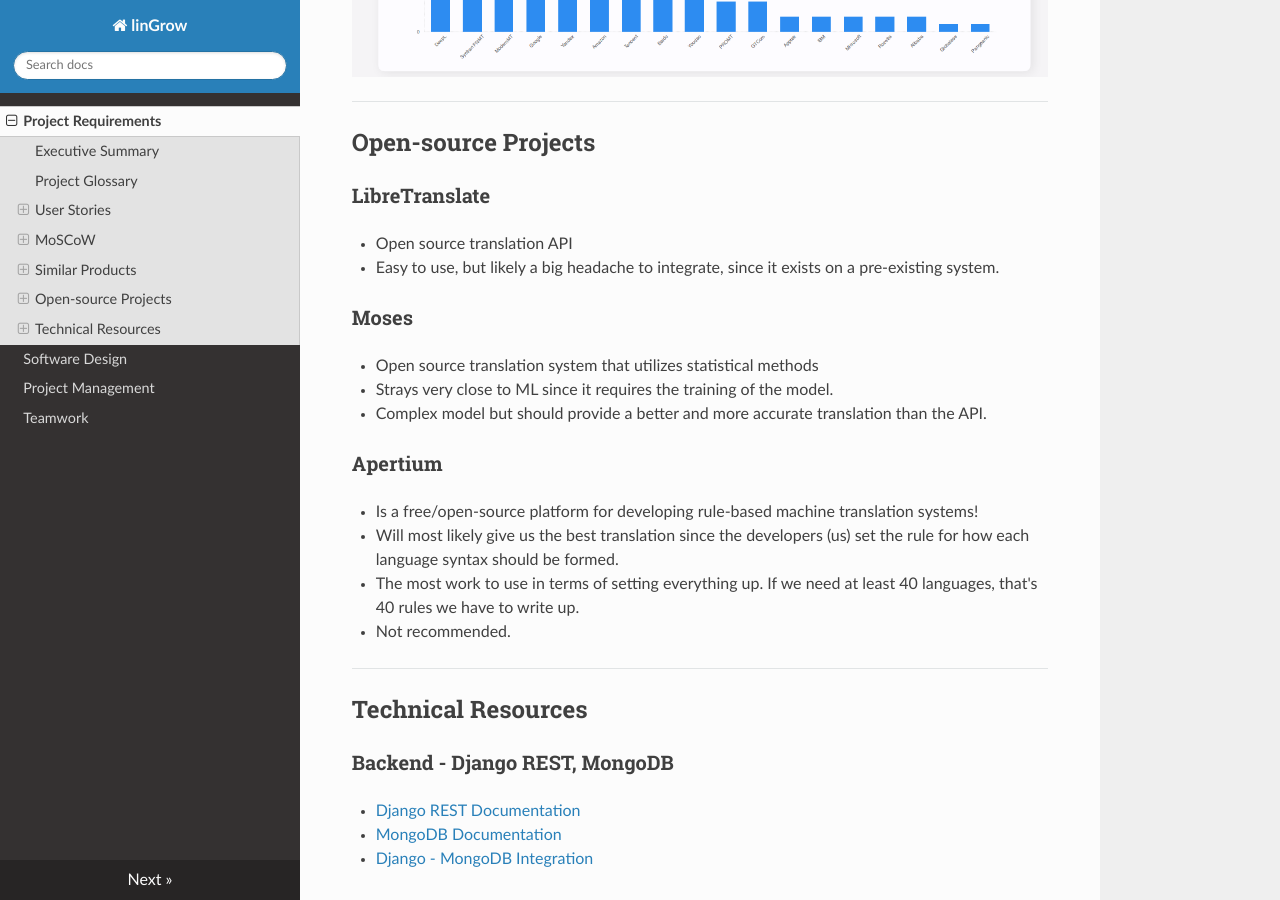
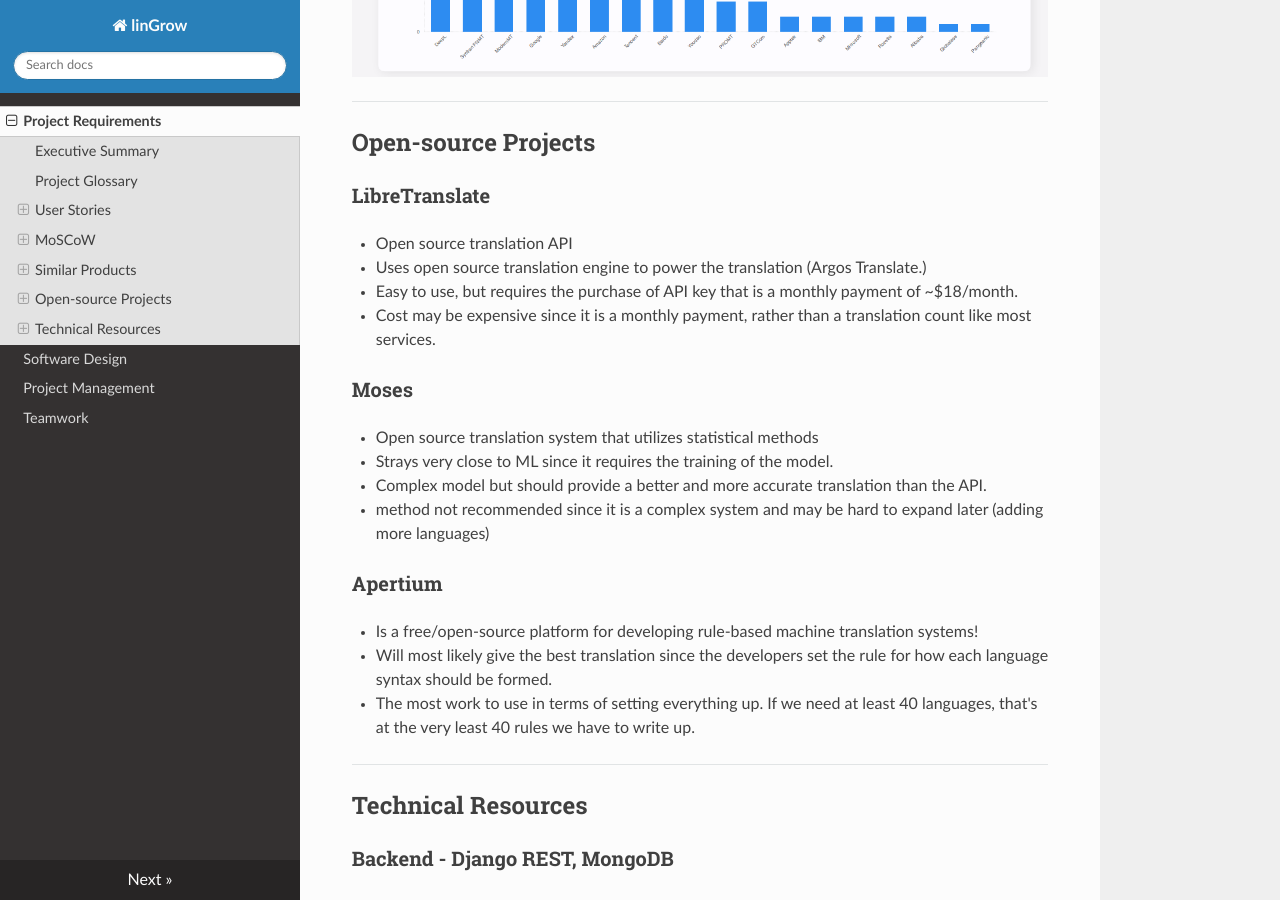
Before and after one commit to UAlbertaSu/linGrow, an MkDocs documentation site: the page built from docs/index.md, in a window 1280 px wide and 900 px high, scrolled down 7508 px. Built offline with MkDocs 1.6.1, drawn with Linux system fonts in a browser that asks for light colours; nearby versions of some CDN libraries.

Commit message:
Updated open source

```diff
--- a/docs/index.md
+++ b/docs/index.md
@@ -238,20 +238,23 @@
 ### LibreTranslate
 
 - Open source translation API
-- Easy to use, but likely a big headache to integrate, since it exists on a pre-existing system.
+- Uses open source translation engine to power the translation (Argos Translate.)
+- Easy to use, but requires the purchase of API key that is a monthly payment of ~$18/month.
+- Cost may be expensive since it is a monthly payment, rather than a translation count like most services.
 
 ### Moses
 
 - Open source translation system that utilizes statistical methods
 - Strays very close to ML since it requires the training of the model.
 - Complex model but should provide a better and more accurate translation than the API.
+- method not recommended since it is a complex system and may be hard to expand later (adding more languages)
 
 ### Apertium
 
 - Is a free/open-source platform for developing rule-based machine translation systems!
-- Will most likely give us the best translation since the developers (us) set the rule for how each language syntax should be formed.
-- The most work to use in terms of setting everything up. If we need at least 40 languages, that's 40 rules we have to write up.
-- Not recommended.
+- Will most likely give the best translation since the developers set the rule for how each language syntax should be formed.
+- The most work to use in terms of setting everything up. If we need at least 40 languages, that's at the very least 40 rules we have to write up.
+
 
 ---
 
```
Also changed, not shown: site/index.html, site/management/index.html, site/search/search_index.json, site/teamwork/index.html, 1 other file.
